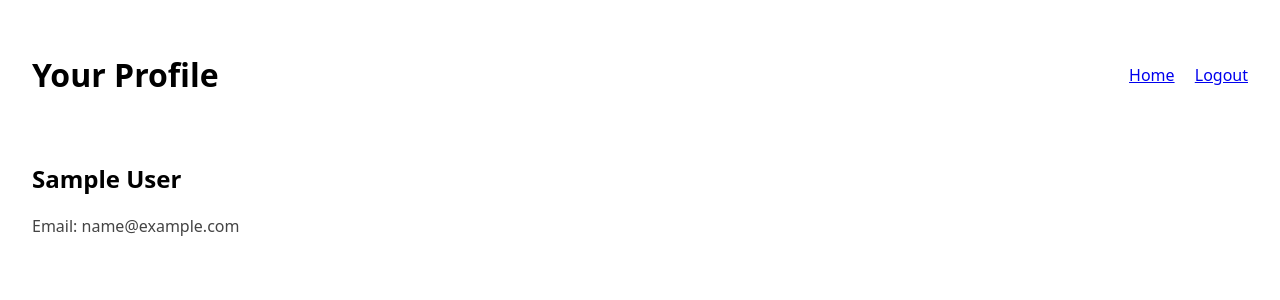
After one commit to athena-live/clipthis, a Django app: page /profile/ in a window 1280 px wide. The commit adds this page. Shown: the top 300 px of the page. Run offline with Django 5.2, Linux system fonts and the light colour scheme; the visitor is signed in with stand-in values (Sample User, id 1).

Commit message:
I added a logged-in profile page and logout links, and set login to redirect there. This also improves the login experience once the redirect_uri mismatch is fixed in Google.
What changed

URLs: clipthis/clipthis/urls.py
Added path('profile/', login_required(TemplateView.as_view(template_name='account/profile.html')), name='profile')
Settings: clipthis/clipthis/settings.py
LOGIN_REDIRECT_URL defaults to /profile/
ACCOUNT_LOGOUT_ON_GET enabled (allows simple GET logout link)
Templates:
clipthis/templates/home.html: shows login/signup when anonymous; shows greeting, Profile and Logout when authenticated
clipthis/templates/account/profile.html: displays name, email, and Google avatar via user.socialaccount_set.first.extra_data

```diff
--- a/clipthis/clipthis/settings.py
+++ b/clipthis/clipthis/settings.py
@@ -241,12 +241,13 @@ AUTHENTICATION_BACKENDS = (
 )
 
 SITE_ID = int(os.getenv('SITE_ID', '1'))
-LOGIN_REDIRECT_URL = os.getenv('LOGIN_REDIRECT_URL', '/')
+LOGIN_REDIRECT_URL = os.getenv('LOGIN_REDIRECT_URL', '/profile/')
 LOGOUT_REDIRECT_URL = os.getenv('LOGOUT_REDIRECT_URL', '/')
 
 ACCOUNT_EMAIL_VERIFICATION = os.getenv('ACCOUNT_EMAIL_VERIFICATION', 'none')
 ACCOUNT_AUTHENTICATION_METHOD = os.getenv('ACCOUNT_AUTHENTICATION_METHOD', 'username_email')
 ACCOUNT_EMAIL_REQUIRED = os.getenv('ACCOUNT_EMAIL_REQUIRED', 'false').lower() in {'1','true','yes','on'}
+ACCOUNT_LOGOUT_ON_GET = os.getenv('ACCOUNT_LOGOUT_ON_GET', 'true').lower() in {'1','true','yes','on'}
 
 SOCIALACCOUNT_PROVIDERS = {
     'google': {
--- a/clipthis/clipthis/urls.py
+++ b/clipthis/clipthis/urls.py
@@ -17,9 +17,11 @@ Including another URLconf
 from django.contrib import admin
 from django.urls import path, include
 from django.views.generic import TemplateView
+from django.contrib.auth.decorators import login_required
 
 urlpatterns = [
     path('', TemplateView.as_view(template_name='home.html'), name='home'),
+    path('profile/', login_required(TemplateView.as_view(template_name='account/profile.html')), name='profile'),
     path('admin/', admin.site.urls),
     path('accounts/', include('allauth.urls')),
 ]
--- /dev/null
+++ b/clipthis/templates/account/profile.html
@@ -0,0 +1,55 @@
+{% load static %}
+<!DOCTYPE html>
+<html lang="en">
+  <head>
+    <meta charset="utf-8" />
+    <meta name="viewport" content="width=device-width, initial-scale=1" />
+    <title>Your Profile • ClipThis</title>
+    <style>
+      body { font-family: system-ui, sans-serif; margin: 2rem; }
+      header { display: flex; justify-content: space-between; align-items: center; }
+      .profile { display: flex; gap: 1rem; align-items: center; margin-top: 1.5rem; }
+      img.avatar { width: 72px; height: 72px; border-radius: 50%; object-fit: cover; }
+      .meta { color: #444; }
+      nav a { margin-left: 1rem; }
+      .card { max-width: 720px; }
+    </style>
+  </head>
+  <body>
+    <header>
+      <h1>Your Profile</h1>
+      <nav>
+        <a href="/">Home</a>
+        <a href="/accounts/logout/">Logout</a>
+      </nav>
+    </header>
+
+    <div class="card">
+      {% with acct=request.user.socialaccount_set.first %}
+        {% if acct %}
+          {% with data=acct.extra_data %}
+            <div class="profile">
+              {% if data.picture %}
+                <img class="avatar" src="{{ data.picture }}" alt="Avatar" />
+              {% endif %}
+              <div>
+                <h2>{{ data.name|default:request.user.get_full_name|default:request.user.username }}</h2>
+                <div class="meta">
+                  <div>Provider: {{ acct.provider|title }}</div>
+                  <div>Email: {{ data.email|default:request.user.email }}</div>
+                </div>
+              </div>
+            </div>
+          {% endwith %}
+        {% else %}
+          <div class="profile">
+            <div>
+              <h2>{{ request.user.get_full_name|default:request.user.username }}</h2>
+              <div class="meta">Email: {{ request.user.email }}</div>
+            </div>
+          </div>
+        {% endif %}
+      {% endwith %}
+    </div>
+  </body>
+  </html>
```
Also changed, not shown: clipthis/templates/home.html (+8 -2 lines).
